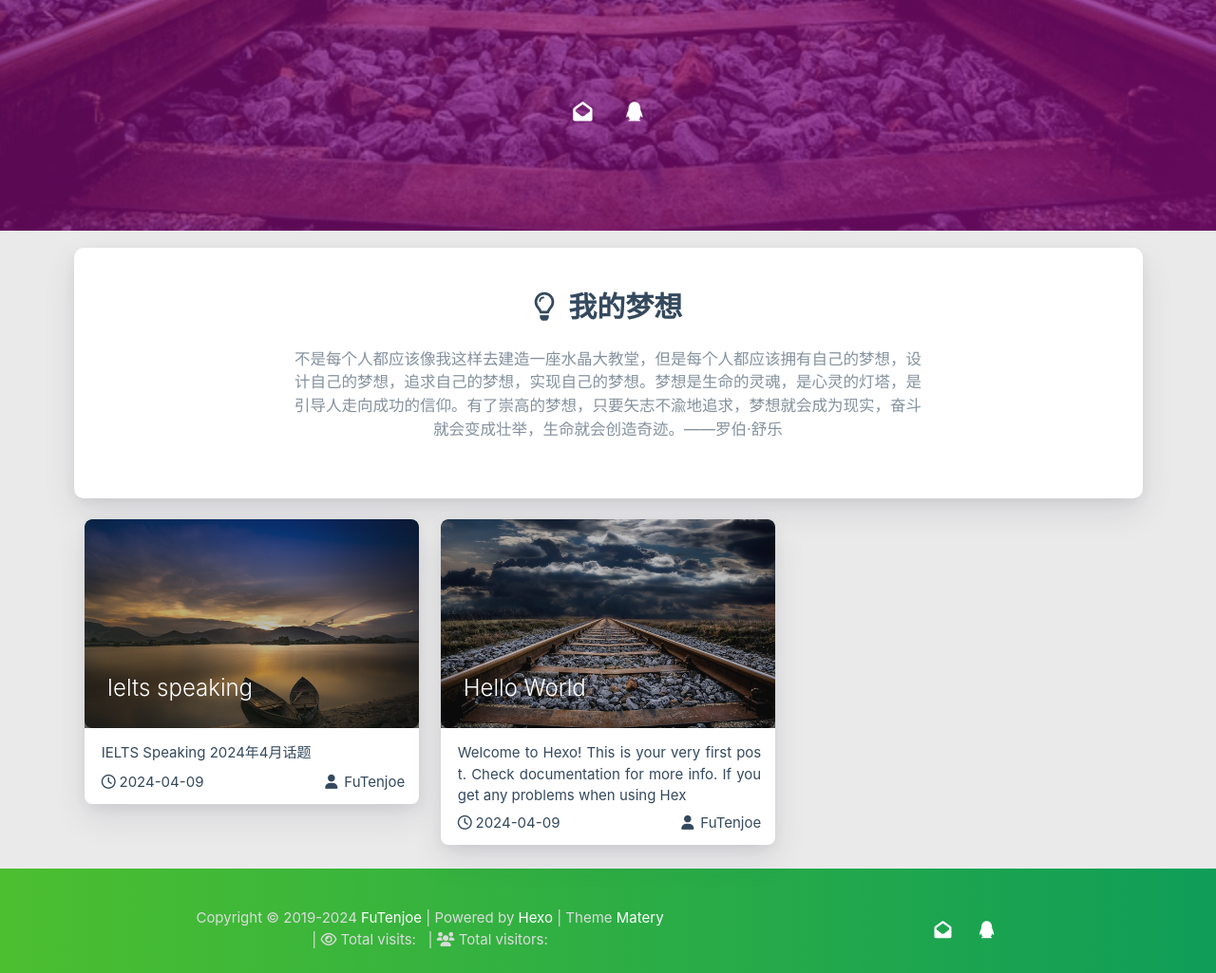
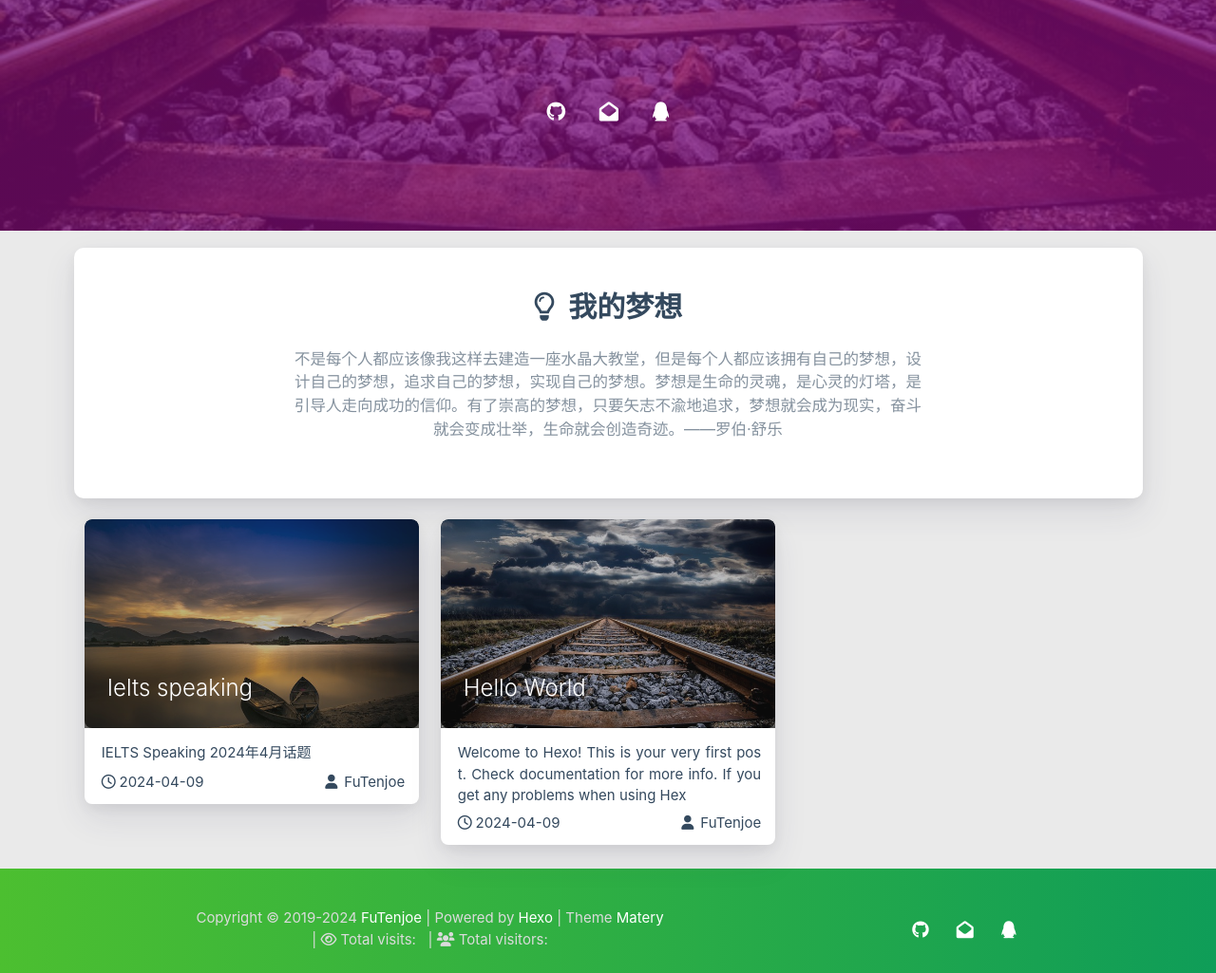
Before and after one commit to FuTenjoe/FuTenjoe.github.io, a plain HTML site: page index.html in a window 1280 px wide. Shown: the part 557-1582 px from the top of the page at 95% size. Drawn offline with Linux system fonts and the light colour scheme; some packages are replaced by stand-ins of ours; no server answers; a script that the page names is missing.

Commit message:
Site updated: 2024-04-09 03:33:41

```diff
--- a/index.html
+++ b/index.html
@@ -438,6 +438,10 @@
 
             </div>
             <div class="cover-social-link">
+    <a href="https://github.com/FuTenjoe" class="tooltipped" target="_blank" data-tooltip="访问我的GitHub" data-position="top" data-delay="50">
+        <i class="fab fa-github"></i>
+    </a>
+
 
 
     <a href="mailto:1324837401@qq.com" class="tooltipped" target="_blank" data-tooltip="邮件联系我" data-position="top" data-delay="50">
@@ -757,6 +761,10 @@
 
         </div>
         <div class="col s12 m4 l4 social-link social-statis">
+    <a href="https://github.com/FuTenjoe" class="tooltipped" target="_blank" data-tooltip="访问我的GitHub" data-position="top" data-delay="50">
+        <i class="fab fa-github"></i>
+    </a>
+
 
 
     <a href="mailto:1324837401@qq.com" class="tooltipped" target="_blank" data-tooltip="邮件联系我" data-position="top" data-delay="50">
```
Also changed, not shown: 2024/04/09/hello-world/index.html (+4 -0 lines), 2024/04/09/ielts-speaking/index.html (+4 -0 lines), about/index.html (+12 -0 lines), archives/2024/04/index.html (+4 -0 lines), archives/2024/index.html (+4 -0 lines), archives/index.html (+4 -0 lines), categories/index.html (+4 -0 lines), tags/index.html (+4 -0 lines).
